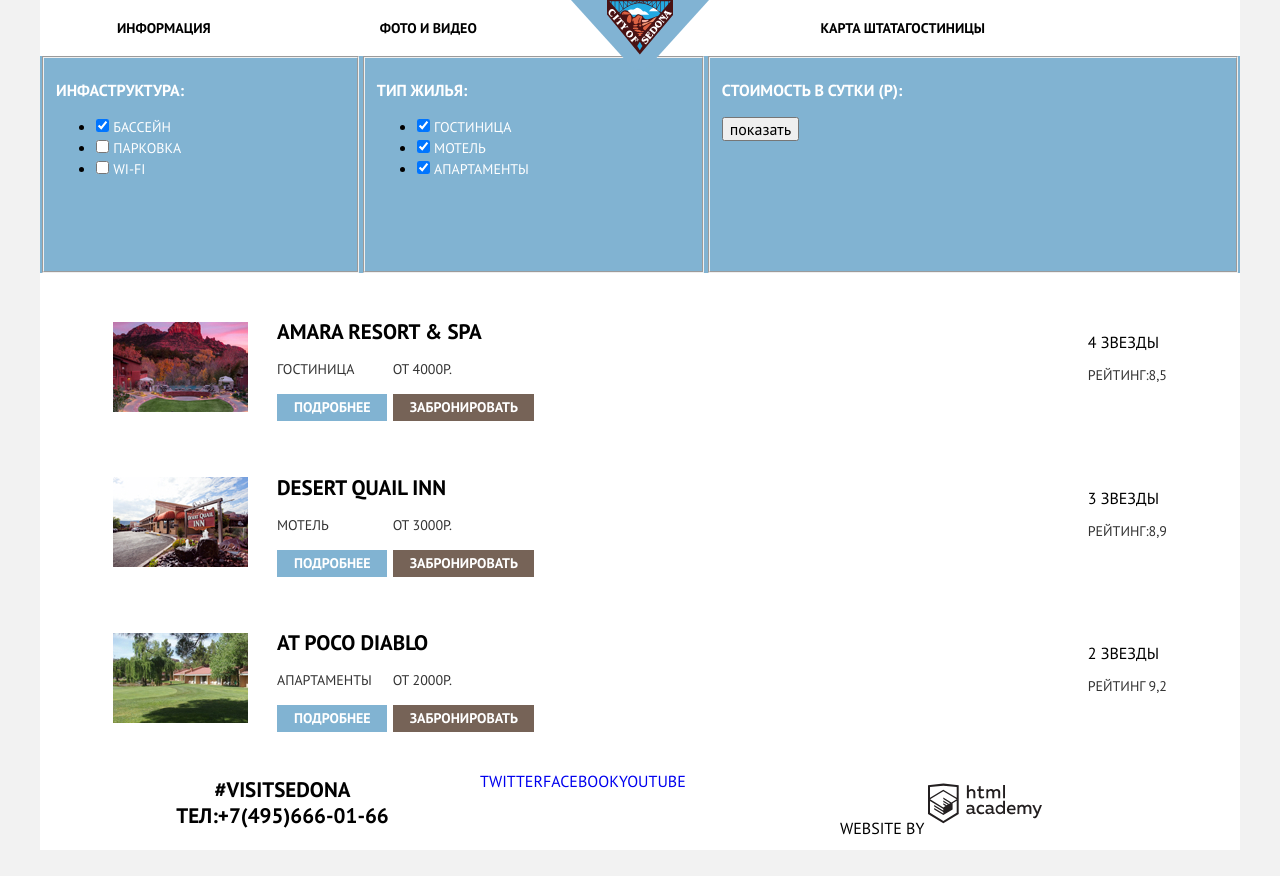
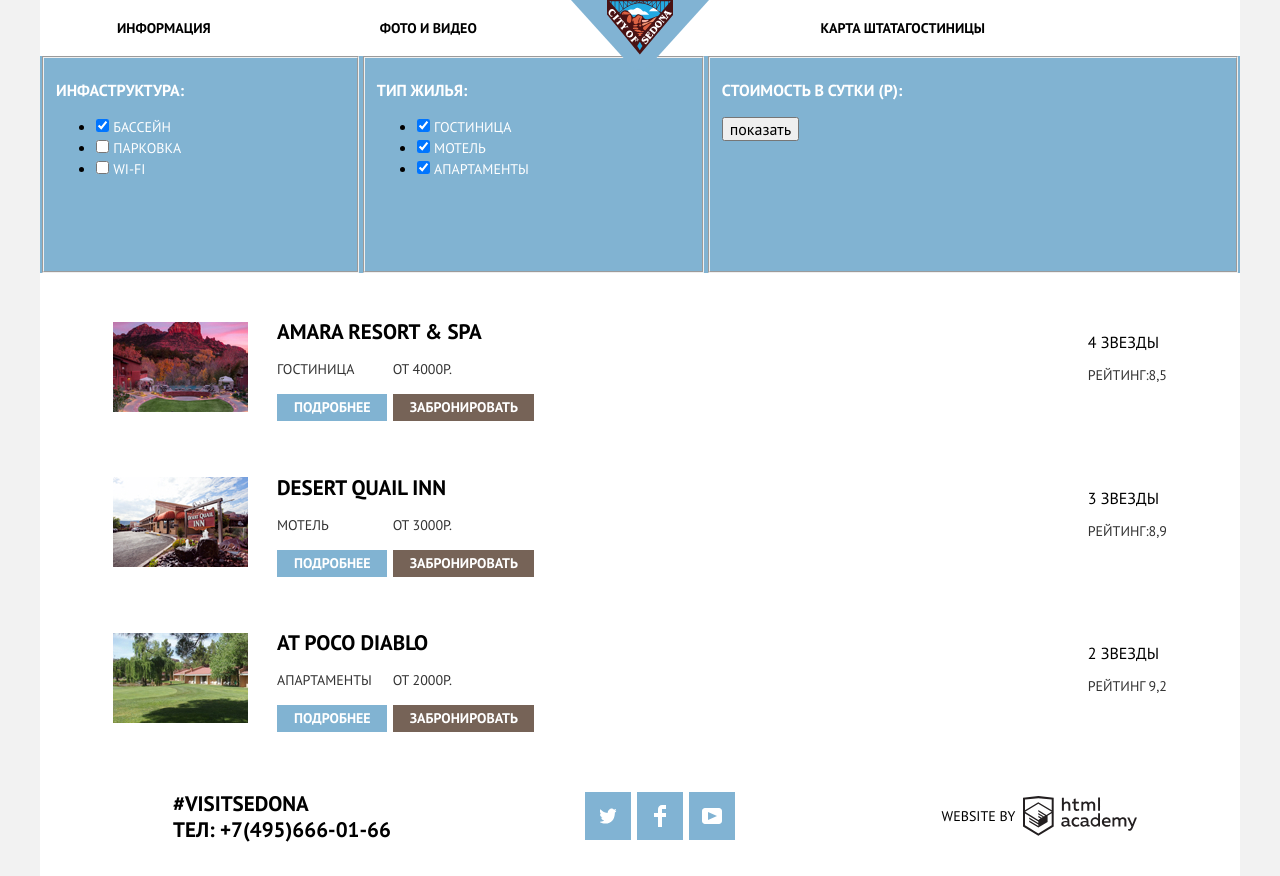
Before and after one commit to xfreemindx/628937-sedona-28, a plain HTML site: page hotels.html in a window 1280 px wide. Before the commit the page ends 850 px from the top, so only its background shows below. Drawn offline with nearby package versions, Linux system fonts and the light colour scheme.

Commit message:
Декоративныен элементы

```diff
--- a/css/style.css
+++ b/css/style.css
@@ -214,6 +214,7 @@ a {
 .feature-list__item {
   display: flex;
   height: 256px;
+  align-items: center;
 }
 
 .feature-list__item:nth-child(4),
@@ -222,12 +223,16 @@ a {
   background-color: var(--gray);
   box-sizing: border-box;
   width: calc(100% / 3);
+  flex-direction: column;
+
 }
 
 .future_block {
   width: 33.333%;
   background-color: var(--light-blue);
   color: var(--contrast);
+  text-align: center;
+  height: 100%;
 }
 
 .feature-list h2 {
@@ -237,6 +242,7 @@ a {
   font-size: 21px;
   line-height: 21px;
 }
+
 
 .booking {
   position: relative;
@@ -311,14 +317,23 @@ a {
 .info-list {
   display: grid;
   grid-template-columns: 1fr 1fr 1fr;
-  grid-template-rows: 256px;
-  align-content: start;
+  align-items: center;
   list-style: none;
   column-gap: 20px;
   margin: 0;
-  padding: 0;
   text-align: center;
+  min-height: 330px;
 }
+
+.info-list p {
+  font-style: normal;
+  font-weight: normal;
+  font-size: 14px;
+  line-height: 21px;
+  padding-top: 25px;
+}
+
+
 
 .blue .booking h2 {
   font-weight: bold;
@@ -425,24 +440,67 @@ fieldset p {
 .page-footer {
   display: grid;
   grid-template-columns: 1fr 1fr 1fr;
+  justify-items: center;
+  align-items: center;
+  background-color: var(--contrast);
+  opacity: o.9;
+  width: 100%;
 }
 
 .main-footer__list {
   list-style: none;
 }
 
+.footer-link {
+  display: block;
+  height: 100%;
+}
+
 .contacts {
   margin-left: 117px;
+  margin-top: 23px;
   width: 251px;
   font-weight: bold;
   font-size: 21px;
   line-height: 26px;
   color: var(--default);
-  text-align: center;
+  text-align: left;
 }
 
 .social-list {
   list-style: none;
   display: flex;
+  justify-content: space-between;
+  margin-top: 36px;
+  margin-bottom: 36px;
   width: 150px;
 }
+
+.social-list img {
+  position: absolute;
+  top: 50%;
+  left: 50%;
+  margin-right: -50%;
+  transform: translate(-50%, -50%);
+}
+
+.social-list__item {
+  content: "";
+  position: relative;
+  width: calc(1/3*100% - (1 - 1/3)*6px);
+  background-color: var(--light-blue);
+  height: 48px;
+}
+
+.footer-copyright {
+  display: flex;
+  align-items: center;
+  white-space: nowrap;
+  font-weight: normal;
+  font-size: 14px;
+  line-height: 26px;
+}
+
+.footer-copyright a {
+  margin-left: 8px;
+}
--- a/hotels.html
+++ b/hotels.html
@@ -134,16 +134,18 @@
       <footer class="page-footer">
         <p class="contacts">
           #VISITSEDONA <br>
-          ТЕЛ:+7(495)666-01-66
+          ТЕЛ: +7(495)666-01-66
         </p>
         <ul class="social-list">
-          <li class="social-list__item"><a href="#">Twitter</a></li>
-          <li class="social-list__item"><a href="#">Facebook</a></li>
-          <li class="social-list__item"><a href="#">Youtube</a></li>
+          <li class="social-list__item"><a class="footer-link" href="#"><img src="img/twitter.svg" width="17"
+                height="17"></a></li>
+          <li class="social-list__item"><a class="footer-link" href="#"><img src="img/fb-icon.svg" width="12"
+                height="22"></a></li>
+          <li class="social-list__item"><a class="footer-link" href="#"><img src="img/youtube.svg" width="20"
+                height="16"></a></li>
         </ul>
-        <p class="footer-copyright">Website by
-          <a class="button" href="https://htmlacademy.ru"><img src="img/logo-htmlacademy.svg" width="115"
-              height="41"></a>
+        <p class="footer-copyright">Website by<a class="button" href="https://htmlacademy.ru"><img
+              src="img/logo-htmlacademy.svg" width="115" height="41"></a>
         </p>
       </footer>
     </div>
```
Also changed, not shown: index.html (+16 -10 lines).
